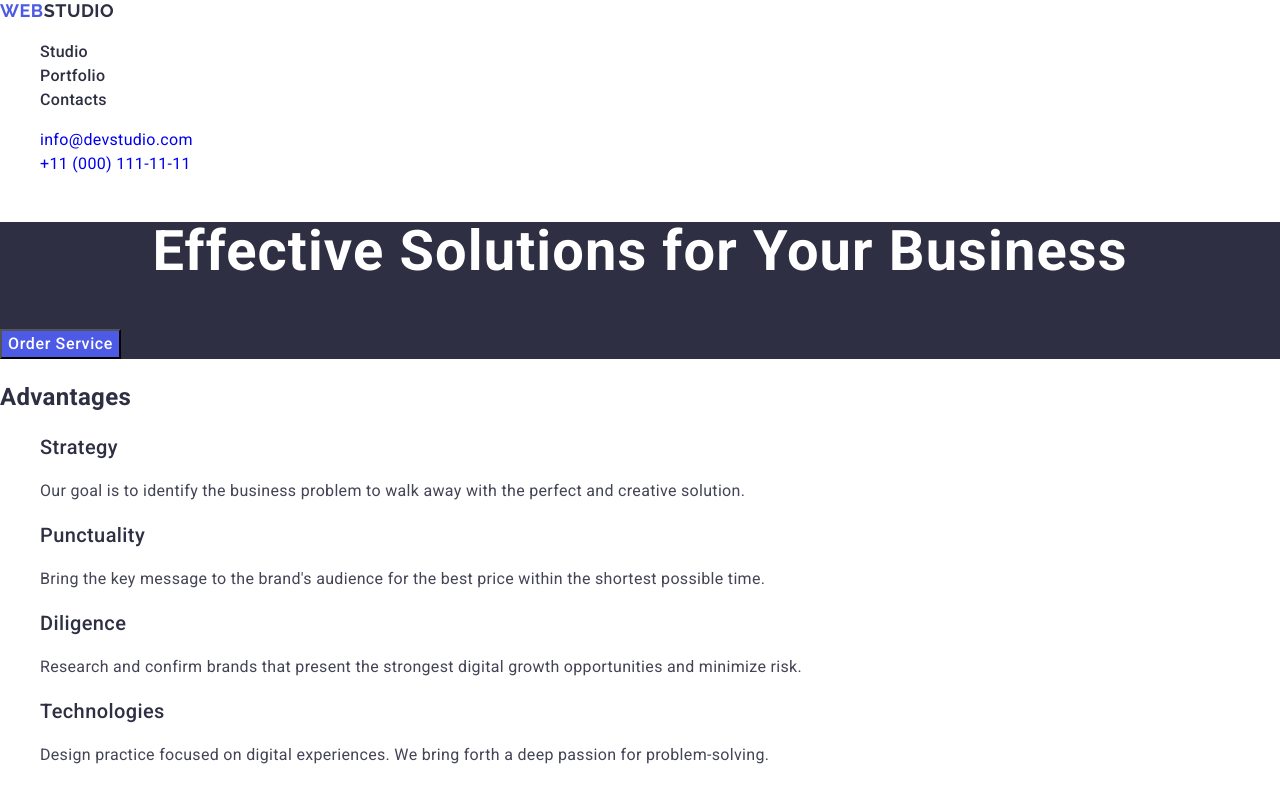
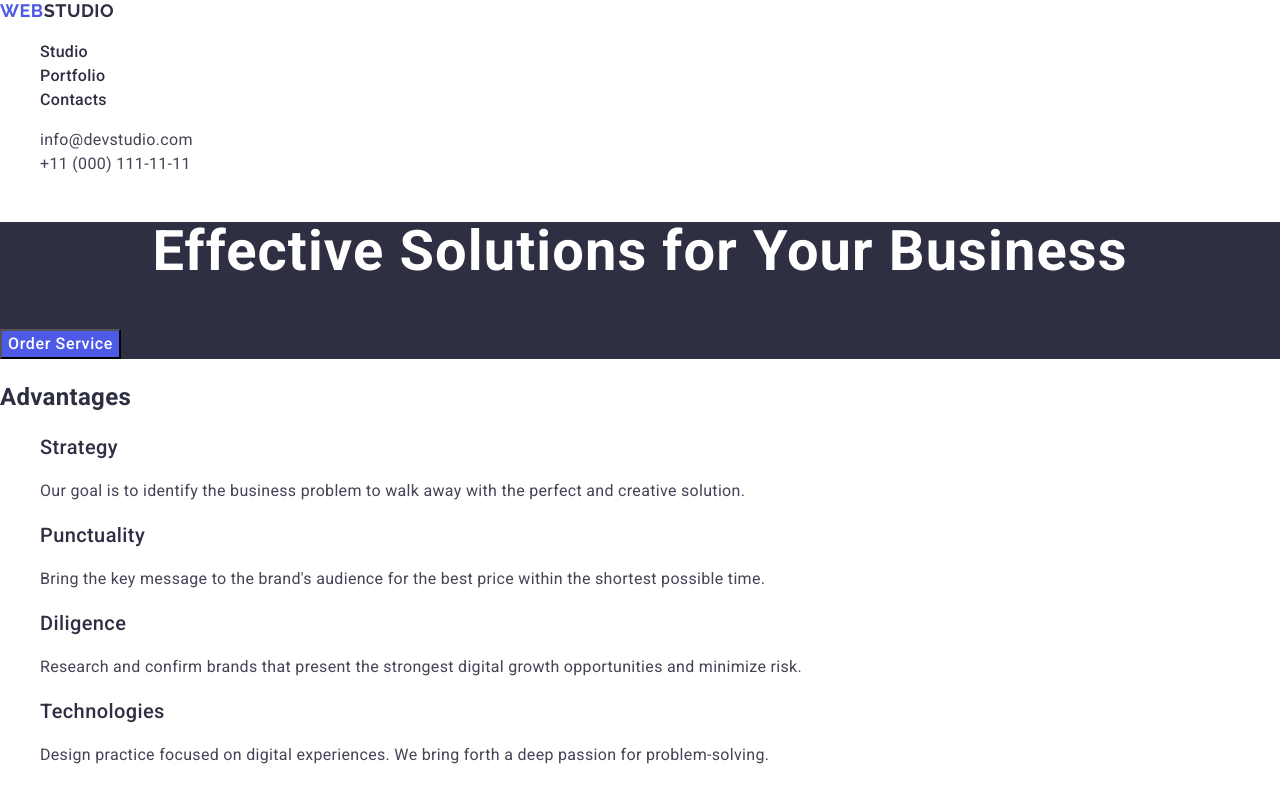
Before and after one commit to Melchynscka/goit-markup-hw-02, a plain HTML site: page index.html in a window 1280 px wide. Shown: the top 794 px of the page. Drawn offline with nearby package versions, Linux system fonts and the light colour scheme.

Commit message:
redone-end

```diff
--- a/css/styles.css
+++ b/css/styles.css
@@ -63,12 +63,20 @@ h1, h2, h3 {
     font-style: normal;
 
 }
-.address-link:hover {
+
+.address-item {
+    font-size: 16px;
+    line-height: 1.5;
+    letter-spacing: 0.02em;
+    color: #434455;
+}
+.address-item:hover {
+     color: #404bbf;
+}
+.address-item:hover {
     color: #404bbf;
 }
-.address-link:focus {
-    color: #404bbf;
-}
+
 
 /* Section-title*/
 .title {
--- a/index.html
+++ b/index.html
@@ -25,8 +25,8 @@
       </nav>
       <address class="address-link">
         <ul>
-          <li><a href="mailto:info@devstudio.com">info@devstudio.com</a></li>
-          <li><a href="tel:+110001111111">+11 (000) 111-11-11</a></li>
+          <li><a class="address-item" href="mailto:info@devstudio.com">info@devstudio.com</a></li>
+          <li><a class="address-item" href="tel:+110001111111">+11 (000) 111-11-11</a></li>
         </ul>
       </address>
     </header>
```
